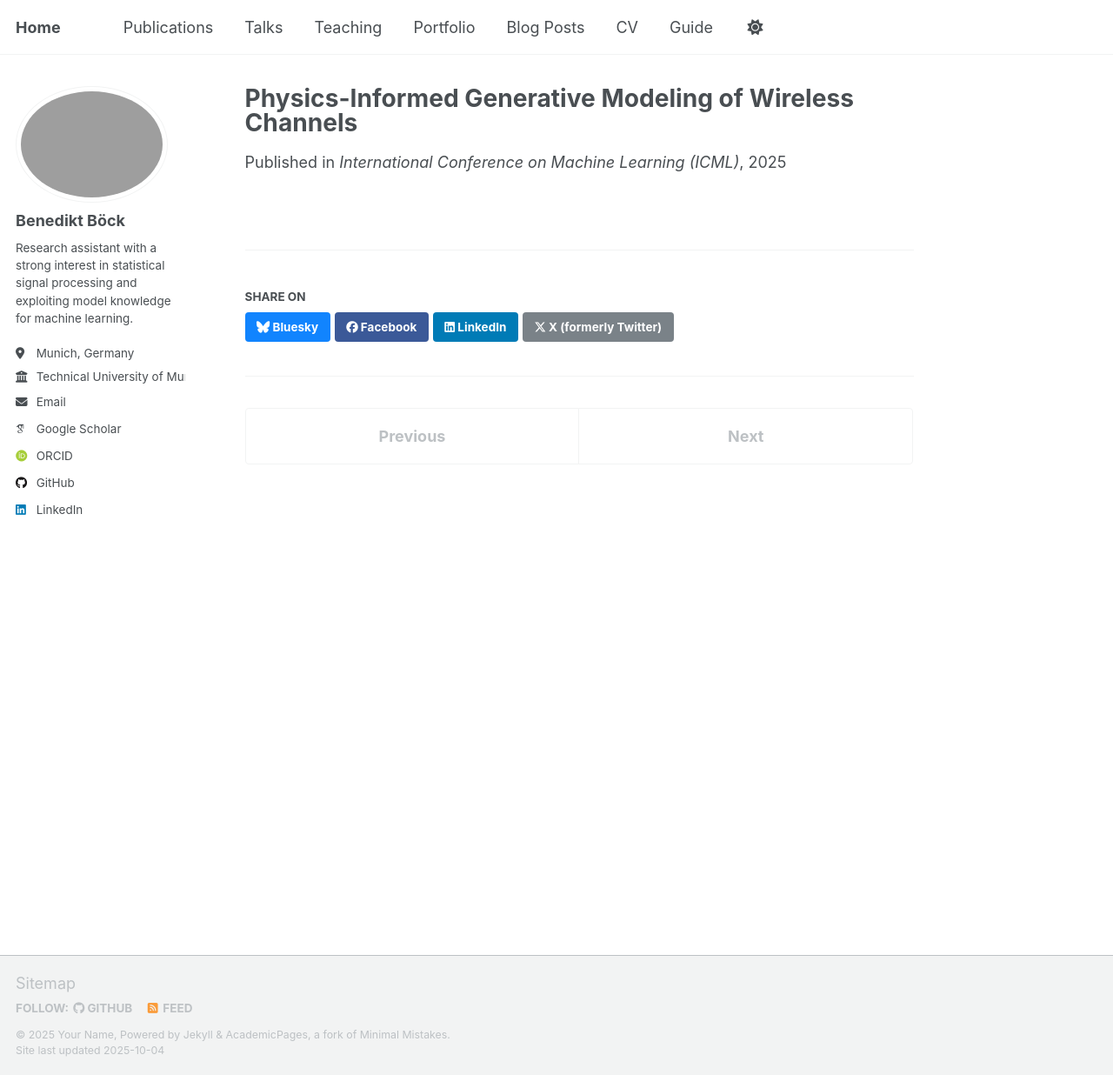
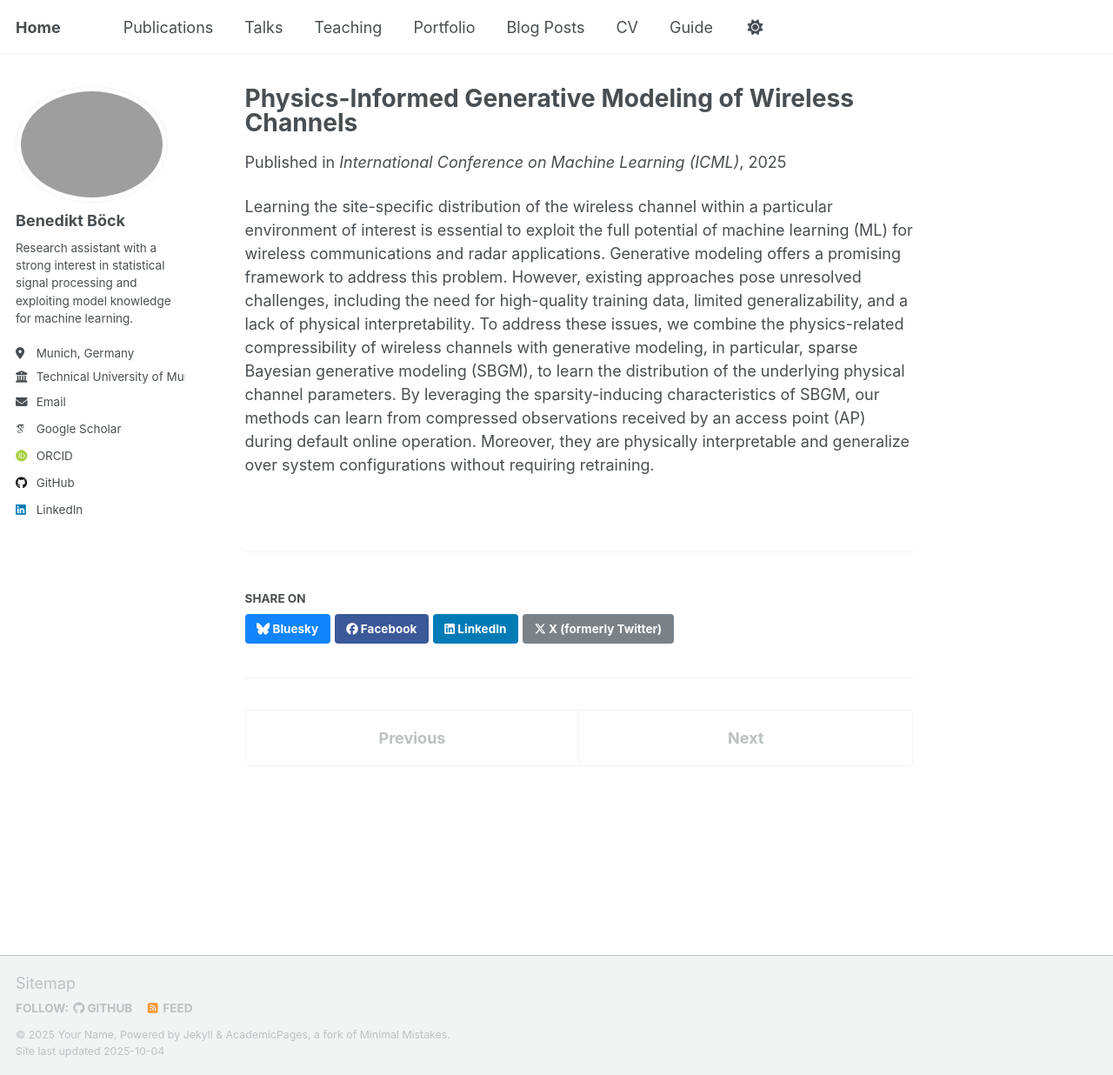
Before and after one commit to beneboeck/beneboeck.github.io, a Jekyll site: the page built from _publications/physics_informed.md, in a window 1280 px wide and 1236 px high. Shown: the whole window at 87% size. Built offline with Jekyll 4.4.1, drawn with Linux system fonts in a browser that asks for light colours; some web fonts are replaced; a script that is not in the unit is left out.

```diff
--- a/_includes/archive-single.html
+++ b/_includes/archive-single.html
@@ -71,9 +71,9 @@
     {% elsif post.paperurl and post.bibtexurl %}
       <p><a href=" {{ post.paperurl }} ">Download Paper</a> | <a href="{{ post.bibtexurl }}">Download Bibtex</a></p>
     {% elsif post.paperurl %}
-      <p><a href=" {{ post.paperurl }} ">Download Paper</a></p>
+      <p><a href=" {{ post.paperurl }} ">[Paper]</a></p>
     {% elsif post.slidesurl and post.bibtexurl %}
-      <p><a href="{{ post.slidesurl }}">Download Slides</a> | <a href="{{ post.bibtexurl }}">Download Bibtex</a></p>
+      <p><a href="{{ post.codeurl }}">[Code]</a> | <a href="{{ post.bibtexurl }}">Download Bibtex</a></p>
     {% elsif post.slidesurl %}
       <p><a href="{{ post.slidesurl }}">Download Slides</a></p>
     {% elsif post.bibtexurl %}
--- a/_publications/physics_informed.md
+++ b/_publications/physics_informed.md
@@ -7,5 +7,8 @@ excerpt: 'This paper is about the number 1. The number 2 is left for future work
 date: 2025-08-11
 venue: 'International Conference on Machine Learning (ICML)'
 paperurl: 'https://openreview.net/forum?id=FFJFT93oa7'
+codeurl: 'https://github.com/beneboeck/phy-inf-gen-mod-wireless'
 
 ---
+
+Learning the site-specific distribution of the wireless channel within a particular environment of interest is essential to exploit the full potential of machine learning (ML) for wireless communications and radar applications. Generative modeling offers a promising framework to address this problem. However, existing approaches pose unresolved challenges, including the need for high-quality training data, limited generalizability, and a lack of physical interpretability. To address these issues, we combine the physics-related compressibility of wireless channels with generative modeling, in particular, sparse Bayesian generative modeling (SBGM), to learn the distribution of the underlying physical channel parameters. By leveraging the sparsity-inducing characteristics of SBGM, our methods can learn from compressed observations received by an access point (AP) during default online operation. Moreover, they are physically interpretable and generalize over system configurations without requiring retraining.
```
